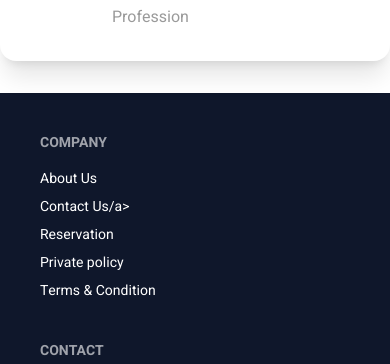
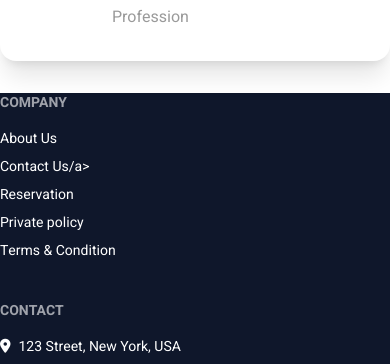
Before and after one commit to rabbykhan920/restoran, a plain HTML site: page index.html in a window 390 px wide. Shown: the part 7365-7729 px from the top of the page. Drawn offline with nearby package versions, Linux system fonts and the light colour scheme.

Commit message:
edited responsive

```diff
--- a/index.html
+++ b/index.html
@@ -465,7 +465,7 @@
     </main>
     <!-- main end -->
     <!-- footer -->
-    <footer class="footer bg-[#0F172B] text-white text-base-content p-10">
+    <footer class="footer bg-[#0F172B] text-white text-base-content md:p-10">
       <nav>
         <h6 class="footer-title">Company</h6>
         <a class="link link-hover">About Us</a>
```
